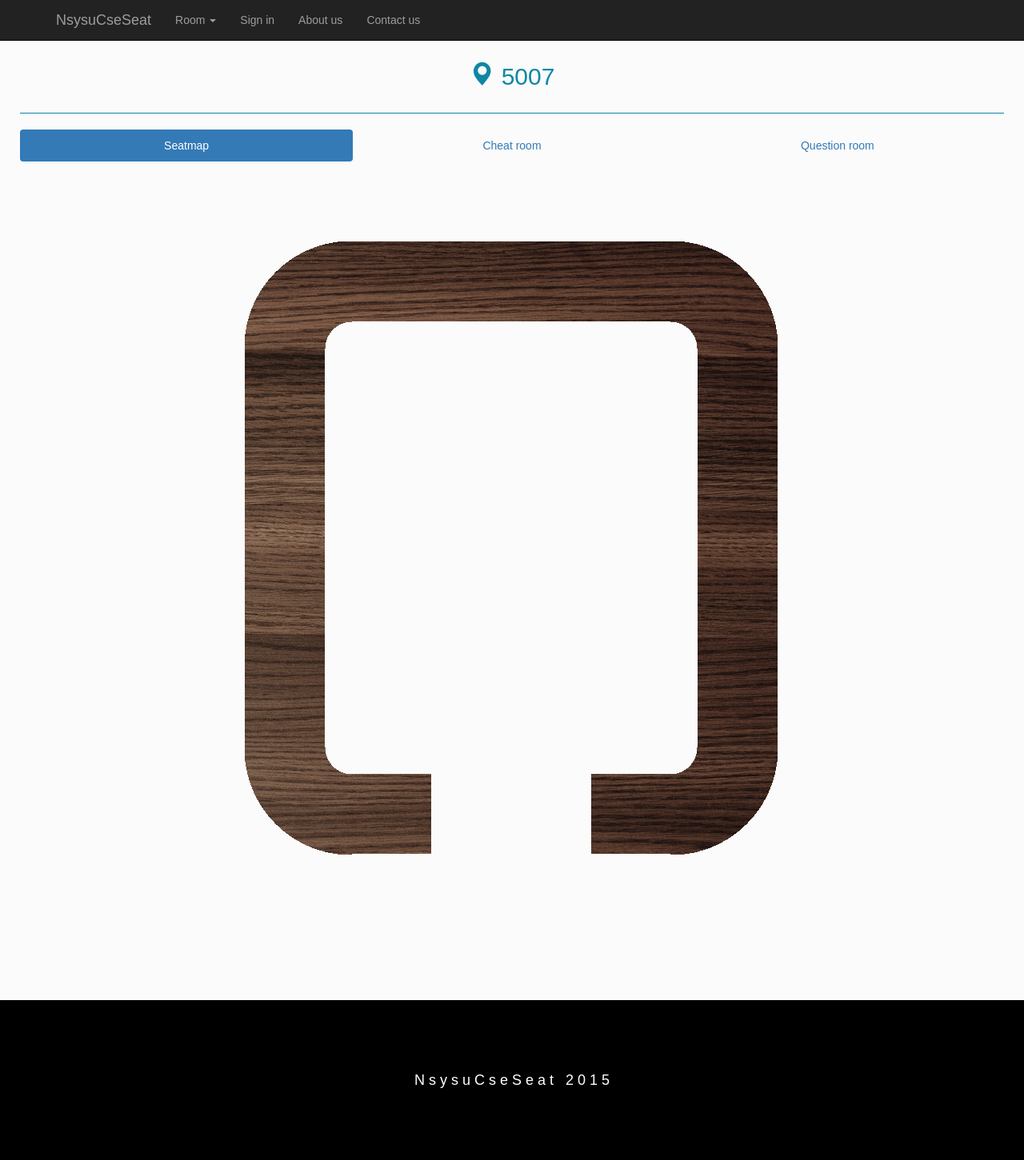
After one commit to bingyue-chen/NsysuCseSeat, a PHP site: page /room/5007.php in a window 1280 px wide. The commit adds this page. Shown: the whole page at 80% size. Run offline with PHP 8.4, Linux system fonts and the light colour scheme; some libraries are stand-ins or nearby versions.

Commit message:
add 5007

```diff
--- /dev/null
+++ b/css/5007.css
@@ -0,0 +1,58 @@
+* {
+	padding: 0px;
+	margin: 0px;
+	box-sizing: border-box;
+	font-family: '微軟正黑體', 'Arial';
+}
+
+html, body {
+	width: 100%;
+	height: 100%;
+}
+
+body {
+	background-color: #FBFBFB;
+}
+
+.glyphicon_mr10 {
+	margin-right: 10px;
+}
+
+hr {
+	border-color: #0E87A6;
+}
+
+.roomselect li{
+	margin-top: 10px;
+	margin-bottom: 10px;
+}
+
+.content {
+	width: 100%;
+	height: auto;
+	padding: 0 25px 25px 25px;
+}
+
+.roomname {
+	line-height: 50px;
+	text-align: center;
+	color: #0E87A6;
+}
+
+.seatmap img {
+	max-width: 100%;
+	display: block;
+	margin : 0 auto;
+}
+
+.footer {
+	width: 100%;
+	height: 200px;
+	background-color: #000;
+	line-height: 200px;
+	text-align: center;
+	color: white;
+	letter-spacing: 5px;
+	text-indent: 5px;
+	font-size: 18px;
+}
--- a/index.php
+++ b/index.php
@@ -2,6 +2,7 @@
 <html>
 	<head>
 		<title>NCS | Classroom </title>
+		<meta name="viewport" content="width=device-width, initial-scale=1, maximum-scale=1, user-scalable=no">
 		<link rel="stylesheet" href="css/bootstrap.min.css">
 		<link rel="stylesheet" href="css/index.css">
 	</head>
@@ -60,7 +61,7 @@
 
       <div class="row">
       	<div class="col-md-4 classroom">
-      		<h3>F 5007</h3>
+      		<h3>5007</h3>
       		<p>Student : </p>
       		<p>Remaining seat : </p>
       		<p>Now teaching : </p>
@@ -68,7 +69,7 @@
       	</div>
       </div>
 
-    </div> <!-- /container --x>
+    </div> <!-- /container -->
 	</body>
 	<script src="https://ajax.googleapis.com/ajax/libs/jquery/2.1.4/jquery.min.js"></script>
 	<script src="js/bootstrap.min.js"></script>
--- /dev/null
+++ b/room/5007.php
@@ -0,0 +1,72 @@
+<!DOCTYPE html>
+<html lang="en">
+<head>
+	<meta charset="UTF-8">
+	<title>5007</title>
+	<meta name="viewport" content="width=device-width, initial-scale=1, maximum-scale=1, user-scalable=no">
+	<link rel="stylesheet" href="../css/bootstrap.min.css">
+	<link rel="stylesheet" href="../css/5007.css">
+</head>
+<body>
+
+	<sectoin class="header">
+		<nav class="navbar navbar-inverse navbar-static-top">
+	      	<div class="container">
+		        <div class="navbar-header">
+		          <button type="button" class="navbar-toggle collapsed" data-toggle="collapse" data-target="#navbar" aria-expanded="false" aria-controls="navbar">
+		            <span class="sr-only">Toggle navigation</span>
+		            <span class="icon-bar"></span>
+		            <span class="icon-bar"></span>
+		            <span class="icon-bar"></span>
+		          </button>
+		          <a class="navbar-brand" href="/NsysuCseSeat/">NsysuCseSeat</a>
+		        </div>
+		        <div id="navbar" class="navbar-collapse collapse">
+		          <ul class="nav navbar-nav">
+		          	 <li class="dropdown">
+		              <a href="#" class="dropdown-toggle" data-toggle="dropdown" role="button" aria-expanded="false">Room <span class="caret"></span></a>
+		              <ul class="dropdown-menu roomselect" role="menu">
+		                <!--li class="dropdown-header">工EC</li-->
+		                <li class="active"><a href="/NsysuCseSeat/room/5007.php">5007</a></li>
+		                <li><a href="#">5012</a></li>
+		              </ul>
+		            </li>
+		            <li><a href="#about">Sign in</a></li>
+		            <li><a href="#about">About us</a></li>
+		            <li><a href="#contact">Contact us</a></li>
+		          </ul>
+		        </div><!--/.nav-collapse -->
+      		</div>
+    	</nav>
+	</sectoin>
+
+	<section class="content">
+
+		<h2 class="roomname">
+			<span class="glyphicon glyphicon-map-marker glyphicon_mr10"></span>5007
+		</h2>
+
+		<hr>
+
+		<ul class="nav nav-pills nav-justified">
+  			<li role="presentation" class="active"><a href="#">Seatmap</a></li>
+  			<li role="presentation"><a href="#">Cheat room</a></li>
+  			<li role="presentation"><a href="#">Question room</a></li>
+		</ul>
+
+		<div class="seatmap">
+			<img src="../img/5007.png">
+		</div>
+
+	</section>
+
+	<section class="footer">
+		NsysuCseSeat 2015
+	</section>
+
+	<script src="https://ajax.googleapis.com/ajax/libs/jquery/2.1.4/jquery.min.js"></script>
+	<script src="../js/bootstrap.min.js"></script>
+	<script src="../js/5007.js"></script>
+
+</body>
+</html>
```
Also changed, not shown: img/5007.png (added), js/5007.js (added), 1 other file.
